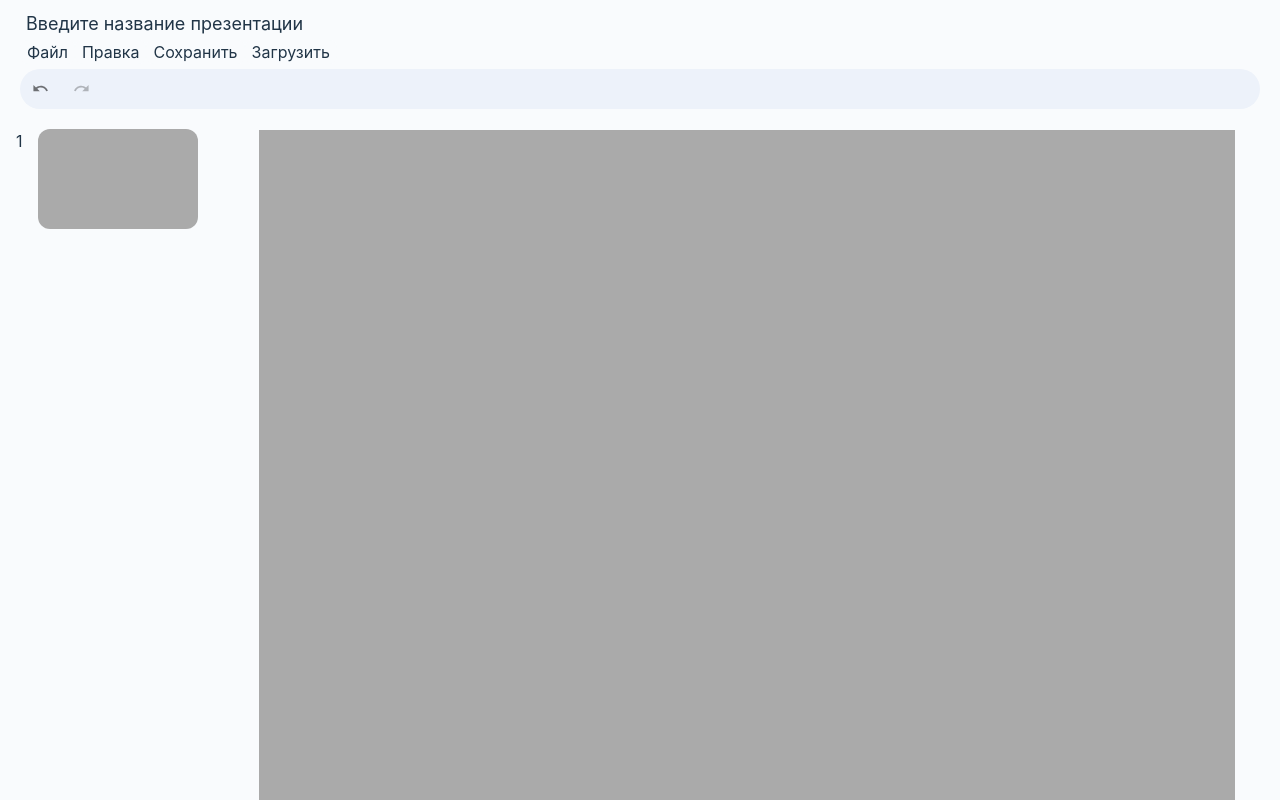
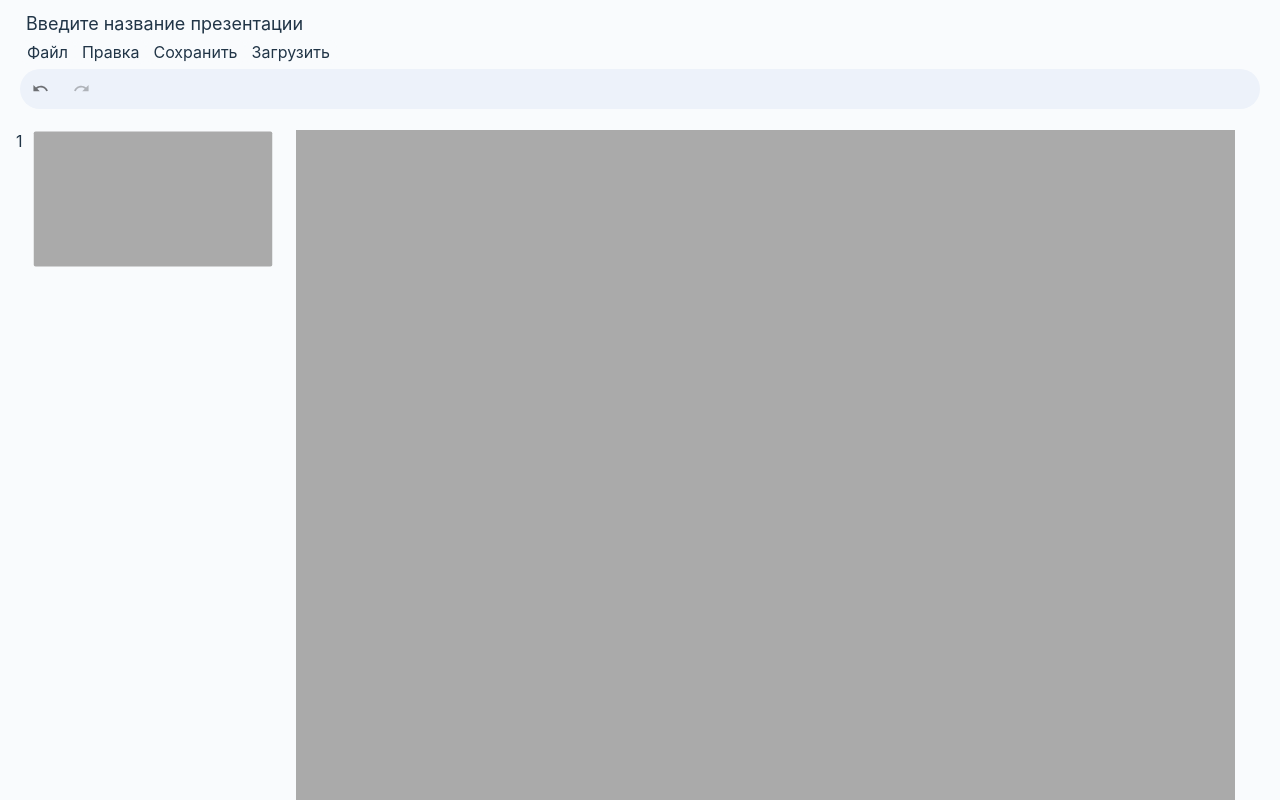
Before and after one commit to orzaev12/presentationmaker, a React (Vite) app: page / in a window 1280 px wide. Shown: the top 800 px of the page. Built offline with nearby package versions, Linux system fonts and the light colour scheme.

Commit message:
Сделал фигню(список слайдов) проверяйте

```diff
--- a/src/components/Block/Block.tsx
+++ b/src/components/Block/Block.tsx
@@ -11,6 +11,7 @@ type BlockProps = {
 
 function Block({data, id}: BlockProps) {
     const styleList: CSSProperties = {
+        position: "absolute",
         width: data.size.width,
         height: data.size.height,
         left: data.position.x,
--- a/src/components/Slide/Slide.module.css
+++ b/src/components/Slide/Slide.module.css
@@ -3,4 +3,6 @@
     display: flex;
     flex-wrap: wrap;
     margin-bottom: 10px;
+    position: relative;
+    overflow: hidden;
 }
--- a/src/components/SlideBar/SlideBar.module.css
+++ b/src/components/SlideBar/SlideBar.module.css
@@ -12,12 +12,20 @@
 
 .slide {
     overflow: hidden;
-    min-width: 160px;
-    min-height: 100px;
-    max-width: 160px;
-    max-height: 100px;
+    width: 1590px;
+    height: 900px;
     border: 1px;
     border-radius: 12px;
     background-color: azure;
     cursor: pointer;
+    left: -680px;
+    top: -380px;
+    transform: scale(0.15);
+    position: absolute;
 }
+
+.wrapper {
+    width: 200px;
+    height: 155px;
+    position: relative;
+}
--- a/src/components/SlideBar/SlideBar.tsx
+++ b/src/components/SlideBar/SlideBar.tsx
@@ -13,7 +13,9 @@ function SlideBar({slides}: SlideBarProps) {
             {slides.map((slide, index) => (
                 <div key={index} className={styles.elem} >
                     <span>{index + 1}</span>
-                    <Slide className={styles.slide} slide={slide} />
+                    <div className={styles.wrapper}>
+                        <Slide className={styles.slide} slide={slide} />
+                    </div>
                 </div>
             ))}
         </div>
```
